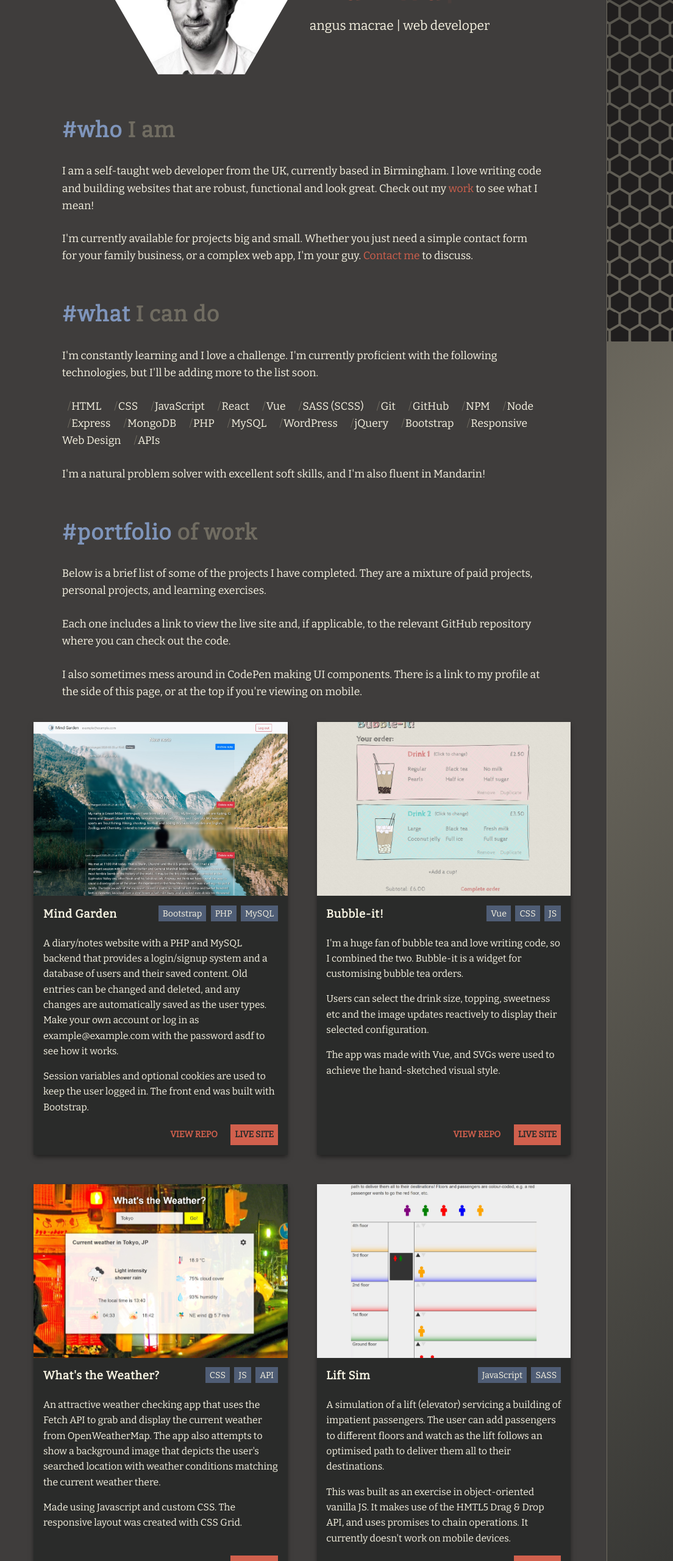
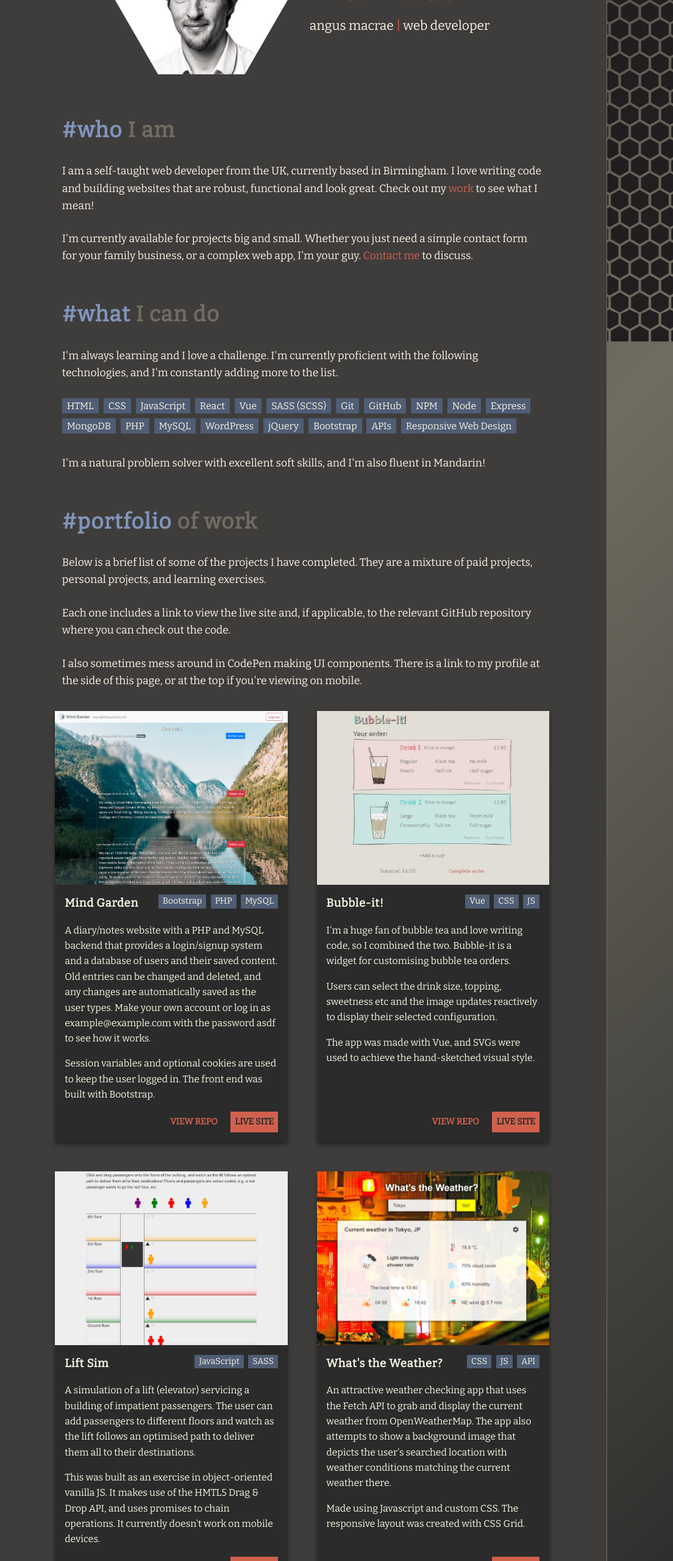
Before and after one commit to AngusMacrae/portfolio, a website: page index.html in a window 1280 px wide. Shown: the part 240-2800 px from the top of the page at 61% size, 176-1280 px from the left. Drawn offline with nearby package versions, Linux system fonts and the light colour scheme.

Commit message:
Styling improvements and content update

```diff
--- a/css/styles.css
+++ b/css/styles.css
@@ -234,6 +234,10 @@ nav ul a {
   color: var(--off-white);
 }
 
+.highlight {
+  color: var(--red);
+}
+
 .muted {
   color: var(--light-grey);
 }
@@ -297,6 +301,20 @@ main a:hover {
 }
 
 .skills#main-skills-list {
+  display: flex;
+  flex-wrap: wrap;
+}
+
+.skills#main-skills-list li {
+  background-color: var(--dark-coral);
+  font-size: 90%;
+  vertical-align: middle;
+  padding: 0 0.5em;
+  margin-right: 0.5em;
+  margin-bottom: 0.5em;
+}
+
+/* .skills#main-skills-list {
   color: var(--off-white);
 }
 
@@ -309,7 +327,7 @@ main a:hover {
   content: '/';
   margin-right: 1px;
   color: var(--light-grey);
-}
+} */
 
 /*
 ul.skills li::after {
@@ -322,7 +340,7 @@ ul.skills li::after {
   display: flex;
   flex-wrap: wrap;
   justify-content: center;
-  margin: 2em -4em -2em;
+  margin: 2em -2em -2em;
 }
 
 .portfolio-item {
@@ -370,9 +388,10 @@ ul.skills li::after {
   background-color: var(--dark-coral);
   font-size: 90%;
   vertical-align: middle;
-  padding: 0.2em 0.5em 0;
-  margin-left: 0.5em;
-  margin-bottom: 0.5em;
+  padding: 0 0.5em;
+  margin: 0 0 0.5em 0.5em;
+  /* margin-left: 0.5em;
+  margin-bottom: 0.5em; */
 }
 
 .portfolio-item p:last-of-type {
@@ -471,6 +490,13 @@ button:hover {
 
   0% {
     opacity: 1;
+  }
+}
+
+@media (max-width: 1125px) {
+  #portfolio-items {
+    margin-left: -4em;
+    margin-right: -4em;
   }
 }
 
@@ -606,6 +632,9 @@ button:hover {
     display: none;
   }
 
+  #portfolio-items {
+  }
+
   .portfolio-item {
     min-width: 100%;
   }
--- a/index.html
+++ b/index.html
@@ -60,7 +60,7 @@
         <div class="hexagon-hor headshot"></div>
         <div class="logo">
           <h1 class="blink">amwd</h1>
-          <p class="tagline default"><span class="lead">angus macrae</span> | web developer</p>
+          <p class="tagline default"><span class="lead">angus macrae</span> <span class="highlight">|</span> web developer</p>
         </div>
       </div>
       <p class="tagline mobile" hidden><span class="lead">angus macrae</span> | web developer</p>
@@ -71,7 +71,7 @@
 
       <h2>#what <span class="muted">I can do</span></h2>
       <p>
-        I'm constantly learning and I love a challenge. I'm currently proficient with the following technologies, but I'll be adding more to the list soon.
+        I'm always learning and I love a challenge. I'm currently proficient with the following technologies, and I'm constantly adding more to the list.
       </p>
       <ul class="skills" id="main-skills-list">
         <li>HTML</li>
@@ -94,10 +94,10 @@
         <li>Bootstrap</li>
         <!-- <li>Firebase</li> -->
         <!-- <li>AWS</li> -->
+        <li>APIs</li>
         <li>Responsive Web Design</li>
         <!-- <li>Accessibility</li> -->
         <!-- <li>SEO</li> -->
-        <li>APIs</li>
       </ul>
       <p>
         I'm a natural problem solver with excellent soft skills, and I'm also fluent in Mandarin!
@@ -162,6 +162,27 @@
         </article>
 
         <article class="portfolio-item flow flow-tight">
+          <img src="images/portfolio/lift-sim.jpg" />
+          <div class="portfolio-header">
+            <h3>Lift Sim</h3>
+            <ul class="skills">
+              <li>JavaScript</li>
+              <li>SASS</li>
+            </ul>
+          </div>
+          <p>
+            A simulation of a lift (elevator) servicing a building of impatient passengers. The user can add passengers to different floors and watch as the lift follows an optimised path to deliver them all to their destinations.
+          </p>
+          <p>
+            This was built as an exercise in object-oriented vanilla JS. It makes use of the HMTL5 Drag & Drop API, and uses promises to chain operations. It currently doesn't work on mobile devices.
+          </p>
+          <div class="portfolio-buttons">
+            <a href="https://lift-sim.netlify.app/" target="_blank" class="primary">Live Site</a>
+            <a href="https://github.com/AngusMacrae/lift-sim" target="_blank" class="secondary">View Repo</a>
+          </div>
+        </article>
+
+        <article class="portfolio-item flow flow-tight">
           <img src="images/portfolio/weather-tokyo-cropped.jpg" />
           <div class="portfolio-header">
             <h3>What's the Weather?</h3>
@@ -184,27 +205,6 @@
         </article>
 
         <article class="portfolio-item flow flow-tight">
-          <img src="images/portfolio/lift-sim.jpg" />
-          <div class="portfolio-header">
-            <h3>Lift Sim</h3>
-            <ul class="skills">
-              <li>JavaScript</li>
-              <li>SASS</li>
-            </ul>
-          </div>
-          <p>
-            A simulation of a lift (elevator) servicing a building of impatient passengers. The user can add passengers to different floors and watch as the lift follows an optimised path to deliver them all to their destinations.
-          </p>
-          <p>
-            This was built as an exercise in object-oriented vanilla JS. It makes use of the HMTL5 Drag & Drop API, and uses promises to chain operations. It currently doesn't work on mobile devices.
-          </p>
-          <div class="portfolio-buttons">
-            <a href="https://lift-sim.netlify.app/" target="_blank" class="primary">Live Site</a>
-            <a href="https://github.com/AngusMacrae/lift-sim" target="_blank" class="secondary">View Repo</a>
-          </div>
-        </article>
-
-        <article class="portfolio-item flow flow-tight">
           <img src="images/portfolio/solar-system-explorer.jpg" />
           <div class="portfolio-header">
             <h3>Solar System Explorer</h3>
@@ -219,7 +219,7 @@
           <p>Explore the solar system! This is a full-stack app for learning about our solar system and the different objects within it. Vue and SASS were used for the frontend, and the backend API was made with Node/Express + MongoDB.</p>
           <p>
             <strong>
-              This app is a work in progress.
+              Note: This app is a work in progress.
             </strong>
           </p>
           <div class="portfolio-buttons">
@@ -294,7 +294,7 @@
             </ul>
           </div>
           <p>
-            A contact page I made for a London-based music PR startup using custom HTML/CSS. Flexbox was used for the layout.
+            A contact page I made for a London-based music PR startup. Built with custom HTML/CSS relying on Flexbox for the layout.
           </p>
           <div class="portfolio-buttons">
             <a href="https://insite-music.netlify.app/" target="_blank" class="primary">Live Site</a>
@@ -302,7 +302,7 @@
           </div>
         </article>
 
-        <article class="portfolio-item flow flow-tight">
+        <!-- <article class="portfolio-item flow flow-tight">
           <img src="images/portfolio/reaction-tester.jpg" />
           <div class="portfolio-header">
             <h3>Reaction Tester</h3>
@@ -337,7 +337,7 @@
             <a href="https://codeplayer-2020.netlify.app/" target="_blank" class="primary">Live Site</a>
             <a href="https://github.com/AngusMacrae/codeplayer" target="_blank" class="secondary">View Repo</a>
           </div>
-        </article>
+        </article> -->
 
         <!-- <article class="portfolio-item flow flow-tight">
           <img src="images/portfolio/video-player.jpg" />
```
